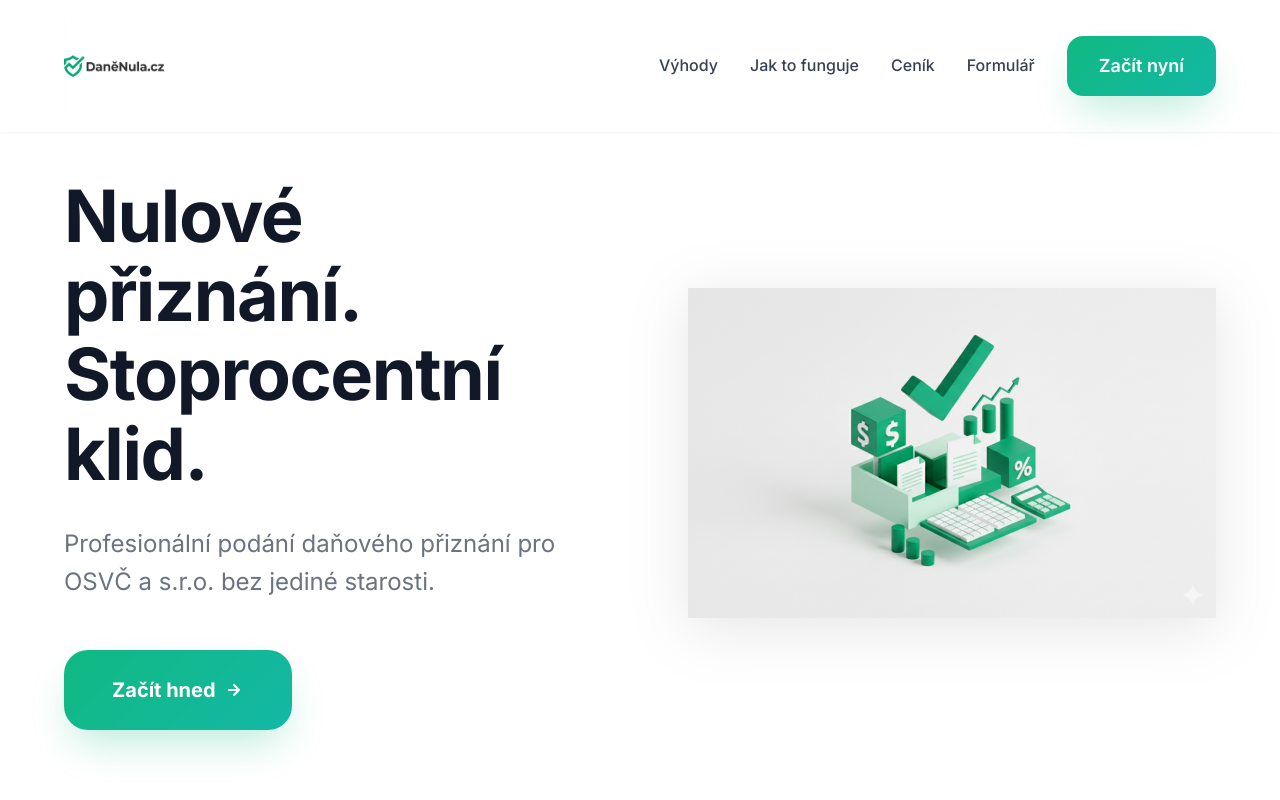
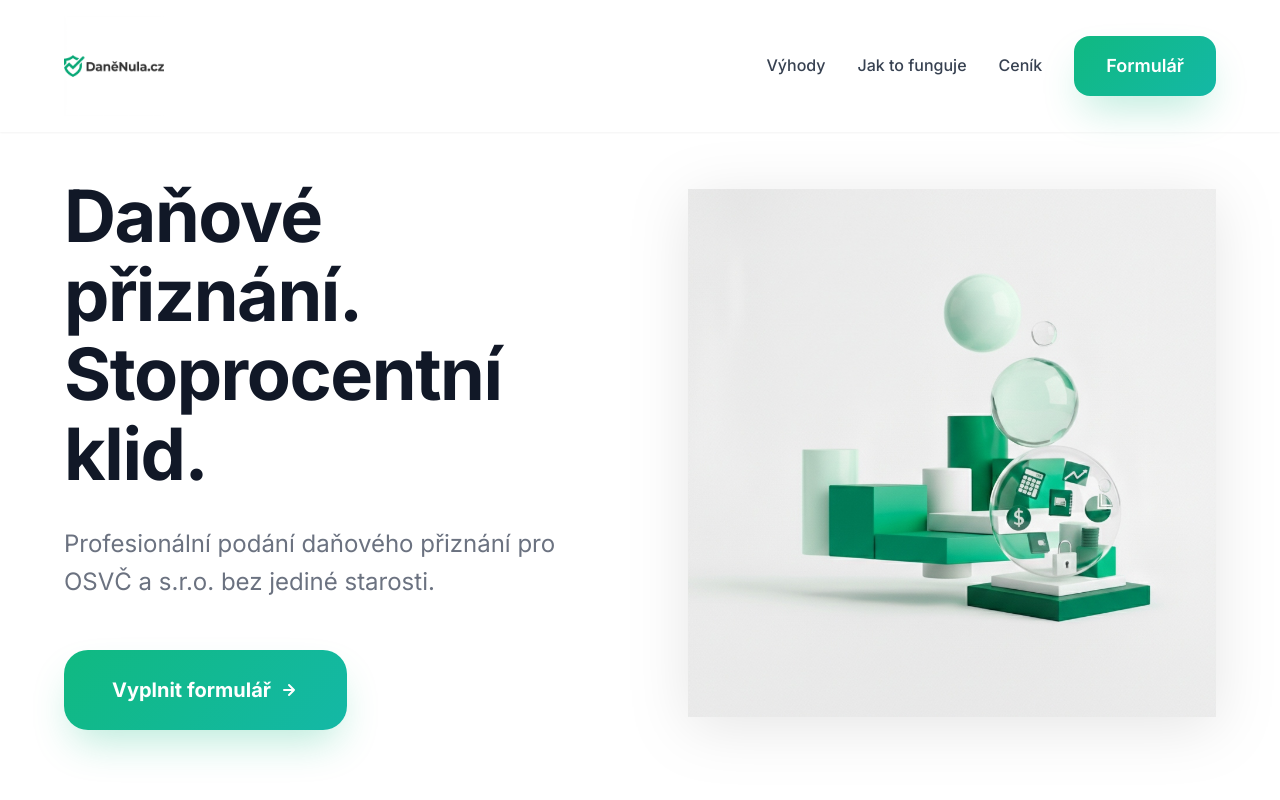
Before and after one commit to filllomex-beep/DaneNula.cz, a website: page index.html in a window 1280 px wide. Shown: the top 800 px of the page. Drawn offline with Linux system fonts and the light colour scheme.

Commit message:
Update navigation and hero section: change button texts, add animations, update hero image

```diff
--- a/index.css
+++ b/index.css
@@ -483,9 +483,60 @@ a:hover {
   }
 }
 
+@keyframes fadeInLeft {
+  from {
+    opacity: 0;
+    transform: translateX(-60px);
+  }
+
+  to {
+    opacity: 1;
+    transform: translateX(0);
+  }
+}
+
+@keyframes fadeInRight {
+  from {
+    opacity: 0;
+    transform: translateX(60px);
+  }
+
+  to {
+    opacity: 1;
+    transform: translateX(0);
+  }
+}
+
 .fade-in-up {
   opacity: 0;
   animation: fadeInUp 0.8s ease-out forwards;
+}
+
+.fade-in-left {
+  opacity: 0;
+  animation: fadeInLeft 1s cubic-bezier(0.16, 1, 0.3, 1) forwards;
+}
+
+.fade-in-right {
+  opacity: 0;
+  animation: fadeInRight 1s cubic-bezier(0.16, 1, 0.3, 1) forwards;
+}
+
+/* Stagger animation delays for hero elements */
+.hero-text .fade-in-left:nth-child(1) {
+  animation-delay: 0.2s;
+}
+
+.hero-text .fade-in-left:nth-child(2) {
+  animation-delay: 0.4s;
+}
+
+.hero-text .fade-in-left:nth-child(3) {
+  animation-delay: 0.6s;
+}
+
+.hero-image .fade-in-right {
+  animation-delay: 0.3s;
 }
 
 .scroll-reveal {
--- a/index.html
+++ b/index.html
@@ -31,8 +31,7 @@
                     <li><a href="#benefits" class="nav-link">Výhody</a></li>
                     <li><a href="#process" class="nav-link">Jak to funguje</a></li>
                     <li><a href="#pricing" class="nav-link">Ceník</a></li>
-                    <li><a href="#form" class="nav-link">Formulář</a></li>
-                    <li><a href="#form" class="btn btn-primary btn-nav" id="cta-nav">Začít nyní</a></li>
+                    <li><a href="#form" class="btn btn-primary btn-nav" id="cta-nav">Formulář</a></li>
                 </ul>
                 <button class="mobile-menu-toggle" id="mobile-menu-toggle" aria-label="Toggle menu">
                     <span></span>
@@ -48,11 +47,11 @@
         <div class="container">
             <div class="hero-content">
                 <div class="hero-text">
-                    <h1 class="fade-in-left">Nulové přiznání. Stoprocentní klid.</h1>
+                    <h1 class="fade-in-left">Daňové přiznání. Stoprocentní klid.</h1>
                     <p class="fade-in-left">Profesionální podání daňového přiznání pro OSVČ a s.r.o. bez jediné
                         starosti.</p>
                     <a href="#form" class="btn btn-primary btn-large fade-in-left" id="cta-hero">
-                        <span>Začít hned</span>
+                        <span>Vyplnit formulář</span>
                         <svg width="20" height="20" viewBox="0 0 20 20" fill="none" xmlns="http://www.w3.org/2000/svg">
                             <path d="M5 10H15M15 10L10 5M15 10L10 15" stroke="currentColor" stroke-width="2"
                                 stroke-linecap="round" stroke-linejoin="round" />
@@ -60,9 +59,9 @@
                     </a>
                 </div>
                 <div class="hero-image">
-                    <img src="assets/hero-tax-illustration.png"
-                        alt="Tax Filing Illustration - Documents, Calculator, and Financial Symbols"
-                        class="fade-in-right" id="hero-img" loading="eager" decoding="async" width="640" height="480">
+                    <img src="assets/hero-financial-security.jpg"
+                        alt="Financial Security and Tax Management - Modern 3D Illustration" class="fade-in-right"
+                        id="hero-img" loading="eager" decoding="async" fetchpriority="high" width="1200" height="1200">
                 </div>
             </div>
         </div>
```
Also changed, not shown: assets/hero-financial-security.jpg (added).
